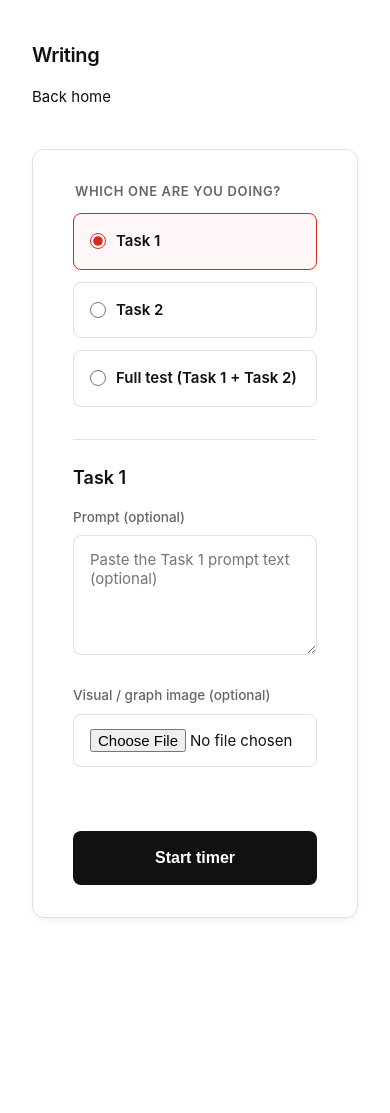
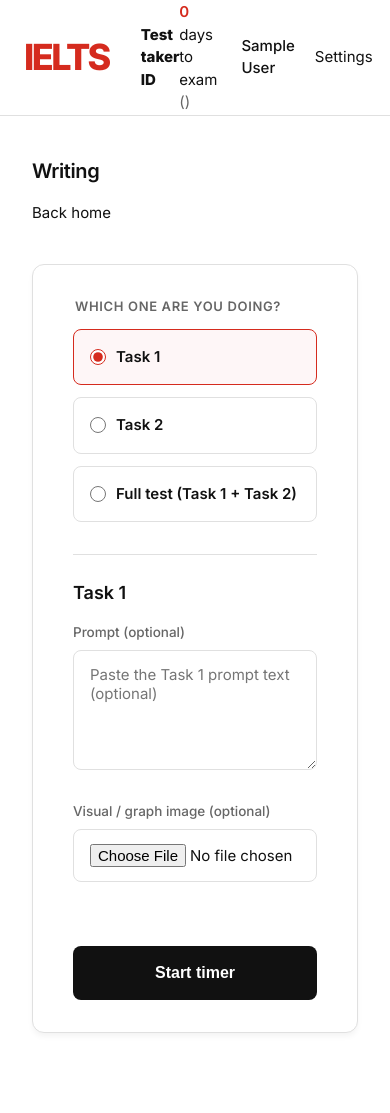
Before and after one commit to roshan1285/IELTS-Tracker, a Django app: page /writing/new/ in a window 390 px wide; the page is wider, and only the part inside the window is pictured. Before the commit the page ends 918 px from the top of that part, so only its background shows below. Run offline with Django 5.2, Linux system fonts and the light colour scheme; the visitor is signed in with stand-in values (Sample User, id 1).

Commit message:
Refactor header styles and improve layout; update logo text, adjust font properties, and enhance template structure for better consistency and responsiveness.

```diff
--- a/core/static/core/css/header.css
+++ b/core/static/core/css/header.css
@@ -32,8 +32,8 @@
 .ielts-logo-text {
     /* Uses your theme's red in light mode, and a brighter red in dark mode for contrast */
     color: var(--accent-color);
-    font-weight: 1000;
-    font-size: 35px;
+    font-weight: 800;
+    font-size: 36px;
     letter-spacing: -2.5px;
 }
 
--- a/core/static/core/css/writing.css
+++ b/core/static/core/css/writing.css
@@ -8,7 +8,7 @@
     margin: 0;
     padding: 0;
     background: #ffffff;
-    font-family: Arial, "Helvetica Neue", Helvetica, sans-serif;
+    font-family: 'Inter', "Helvetica Neue", Helvetica, sans-serif;
     color: #000000;
 }
 
--- a/core/templates/core/base.html
+++ b/core/templates/core/base.html
@@ -6,7 +6,7 @@
     <meta name="viewport" content="width=device-width, initial-scale=1.0">
     <title>{% block title %}LTS for IELTS {% endblock %}</title>
     <link rel="preconnect" href="https://fonts.googleapis.com">
-    <link href="https://fonts.googleapis.com/css2?family=Inter:wght@400;500;600&display=swap" rel="stylesheet">
+    <link href="https://fonts.googleapis.com/css2?family=Inter:wght@400;500;600;800&display=swap" rel="stylesheet">
     <link rel="stylesheet" href="{% static 'core/css/home.css' %}">
     <link rel="stylesheet" href="{% static 'core/css/header.css' %}">
     {% block white_theme%}
@@ -27,7 +27,7 @@
     <header class="ielts-header">
        <div class="ielts-header-left">
         <a href="{% url 'home' %}"><span class="ielts-logo-text" >IELTS</span></a>
-        <span class="ielts-test-taker">Practice Log</span>
+        <span class="ielts-test-taker">Test taker ID </span>
       </div>
 
       <div class="ielts-header-right">
--- a/core/templates/core/writing/practice.html
+++ b/core/templates/core/writing/practice.html
@@ -12,7 +12,7 @@
   <!-- TOP NAV BAR -->
   <header class="ielts-header">
     <div class="ielts-header-left">
-      <span class="ielts-logo-text">IELTS</span>
+      <a href="{% url 'home' %}"><span class="ielts-logo-text">IELTS</span></a>
       <span class="ielts-test-taker">Test taker ID</span>
     </div>
     <div class="ielts-header-right">
--- a/core/templates/core/writing/setup.html
+++ b/core/templates/core/writing/setup.html
@@ -1,18 +1,15 @@
+{% extends 'core/base.html' %}
 {% load static %}
-<!DOCTYPE html>
-<html lang="en">
-<head>
-  <meta charset="UTF-8">
-  <meta name="viewport" content="width=device-width, initial-scale=1.0">
-  <title>Writing — set up</title>
-  <link rel="preconnect" href="https://fonts.googleapis.com">
-  <link href="https://fonts.googleapis.com/css2?family=IBM+Plex+Sans:wght@400;500;600&family=Newsreader:opsz,wght@20..72,400;20..72,500&display=swap" rel="stylesheet">
-  <link rel="stylesheet" href="{% static 'core/css/home.css' %}">
-  <link rel="stylesheet" href="{% static 'core/css/forms.css' %}">
-</head>
-<body>
-  <div class="shell narrow">
 
+{% block title %} Writing — set up {% endblock%}
+{% block extra_head%}
+<link rel="stylesheet" href="{% static 'core/css/forms.css' %}">
+{% endblock %}
+{% block tests_name %}  {% endblock %}
+{% block shell%} class="shell narrow" {% endblock %}
+{% block content %}
+
+    {% block tests_header %}{% endblock%}
     <header class="topbar">
       <h1>Writing</h1>
       <a class="settings-link" href="{% url 'home' %}">Back home</a>
@@ -50,8 +47,7 @@
       <button type="submit" class="primary-btn">Start timer</button>
     </form>
 
-  </div>
 
   <script src="{% static 'core/js/writing/setup.js' %}"></script>
-</body>
-</html>
+
+{% endblock%}
```
Also changed, not shown: core/static/core/css/practice.css (+0 -7 lines).
